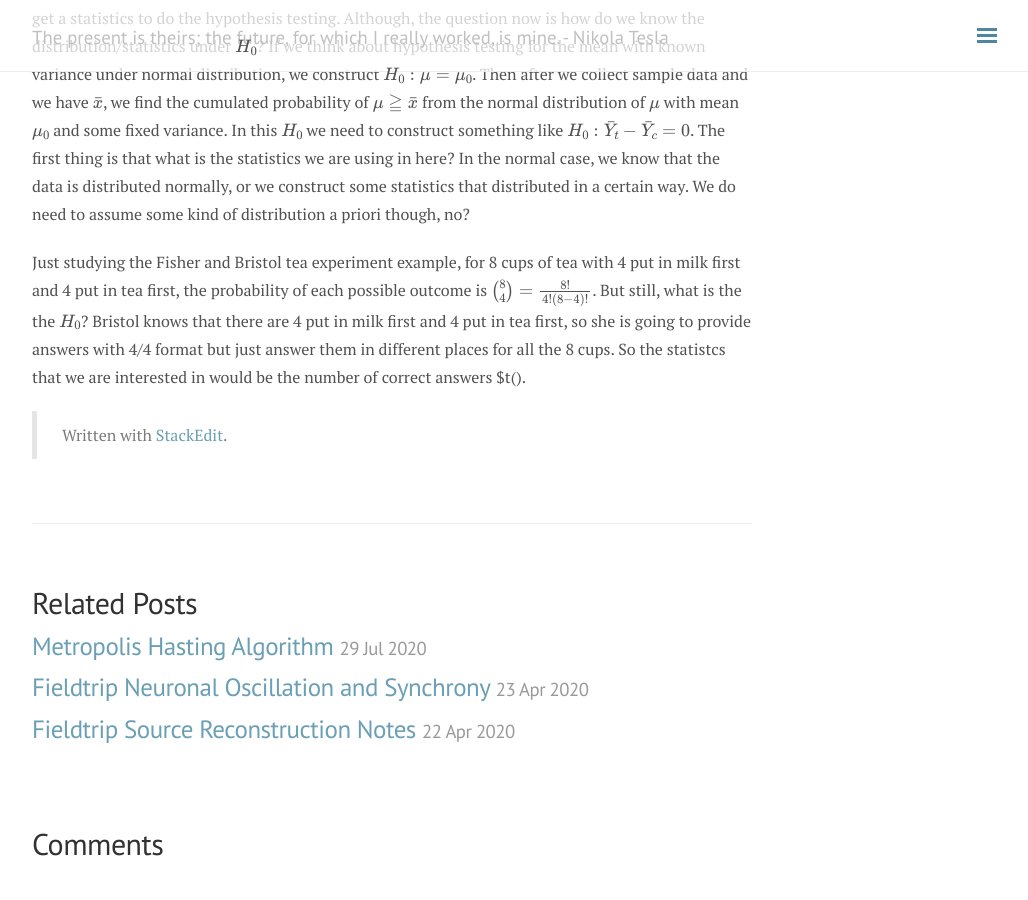
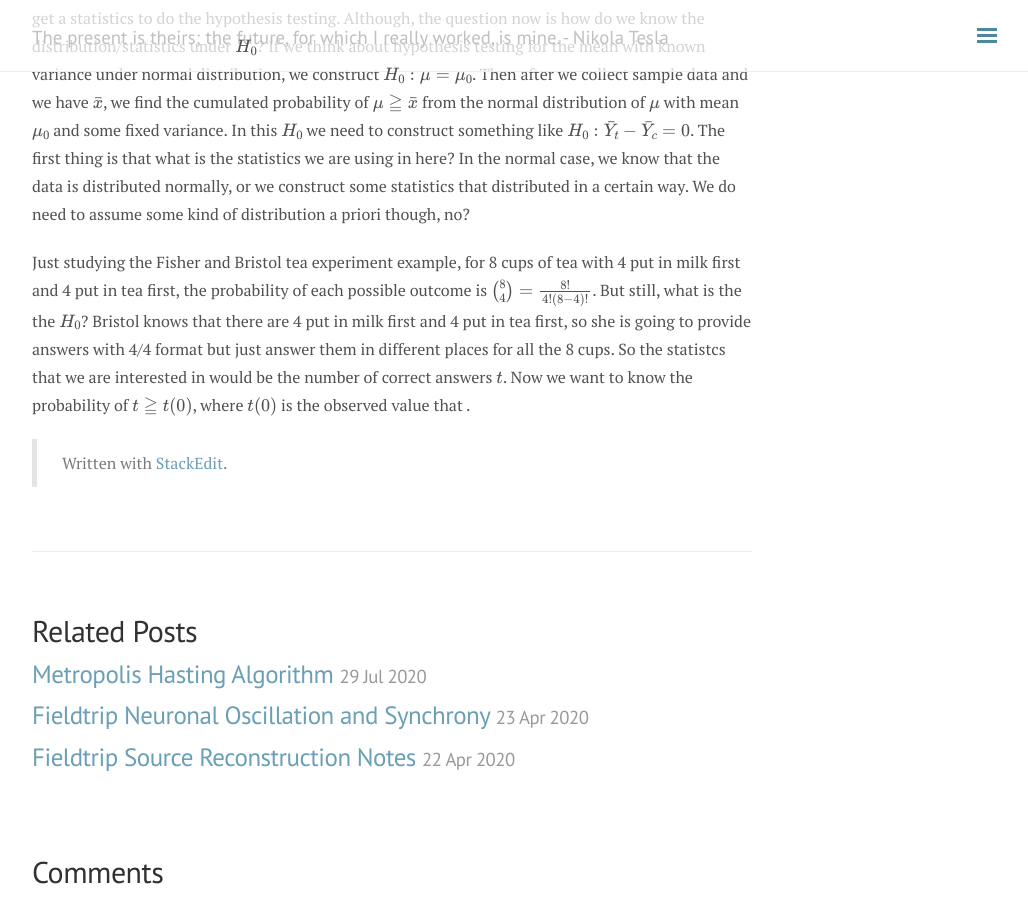
Before and after one commit to andylikescodes/andylikescodes.github.io, a Jekyll site: the page built from _posts/2020-07-28-Testing-Null-Hypothesis-For-Treatment-Effects.md, in a window 1280 px wide and 900 px high, scrolled down 776 px. Shown: the whole window, without its empty margins (248-1276 px from the left). Built offline with Jekyll 4.4.1, drawn with Linux system fonts in a browser that asks for light colours; nearby versions of some CDN libraries; formulas are drawn with MathJax 3; comment, search, counter and statistics services are not loaded; before the commit the page ends 1648 px from its top, so only the background shows below that; part of the change alters nothing that is shown.

Commit message:
_posts/2020-07-28-Testing-Null-Hypothesis-For-Treatment-Effects.md updated from https://stackedit.io/

```diff
--- a/_posts/2020-07-28-Testing-Null-Hypothesis-For-Treatment-Effects.md
+++ b/_posts/2020-07-28-Testing-Null-Hypothesis-For-Treatment-Effects.md
@@ -15,7 +15,7 @@ Should I consider this distribution as the $H_0$ distribution? Assuming there is
 
 Watching the video again - under $H_0$ the potential outcomes are the same for each subject $y_i(0) = y_i(1)$ for all assignments in $\Omega$. In randomized experiments, all assignment vectors in $\Omega$ are equally likely. I am guessing that under the $H_0$, if we take $\bar{Y}_t - \bar{Y}_c$ as the statistics, then it should be some kind of a distribution around 0, because $H_0$ is making the assumption that there is no treatment effect. Then after we have a bunch of observations, then we can use these observations to get a statistics to do the hypothesis testing. Although, the question now is how do we know the distribution/statistics under $H_0$? If we think about hypothesis testing for the mean with known variance under normal distribution, we construct $H_0:\mu=\mu_0$. Then after we collect sample data and we have $\bar{x}$, we find the cumulated probability of  $\mu \geqq \bar{x}$ from the normal distribution of $\mu$ with   mean $\mu_0$ and some fixed variance. In this $H_0$ we need to construct something like $H_0: \bar{Y}_t - \bar{Y}_c=0$. The first thing is that what is the statistics we are using in here? In the normal case, we know that the data is distributed normally, or we construct some statistics that distributed in a certain way. We do need to assume some kind of distribution a priori though, no?
 
-Just studying the Fisher and Bristol tea experiment example, for 8 cups of tea with 4 put in milk first and 4 put in tea first, the probability of each possible outcome is $\binom{8}{4} = \frac{8!}{4!(8-4)!}$. But still, what is the the $H_0$? Bristol knows that there are 4 put in milk first and 4 put in tea first, so she is going to provide answers with 4/4 format but just answer them in different places for all the 8 cups. So the statistcs that we are interested in would be the number of correct answers $t().
+Just studying the Fisher and Bristol tea experiment example, for 8 cups of tea with 4 put in milk first and 4 put in tea first, the probability of each possible outcome is $\binom{8}{4} = \frac{8!}{4!(8-4)!}$. But still, what is the the $H_0$? Bristol knows that there are 4 put in milk first and 4 put in tea first, so she is going to provide answers with 4/4 format but just answer them in different places for all the 8 cups. So the statistcs that we are interested in would be the number of correct answers $t$. Now we want to know the probability of $t\geqq t(0)$, where $t(0)$ is the observed value that .
 
 
 
@@ -25,7 +25,7 @@ Just studying the Fisher and Bristol tea experiment example, for 8 cups of tea w
 
 > Written with [StackEdit](https://stackedit.io/).
 <!--stackedit_data:
-eyJoaXN0b3J5IjpbLTE0NjgxNTM1ODIsLTEwOTgyMjc3OTUsMT
-MxMTQ1ODg3MSw1NjYyMDY2MzgsLTE5NTM0MTM4NjQsMjAwNzQ1
-NTMyNSwtMjA2OTcwODU0NV19
+eyJoaXN0b3J5IjpbLTM5NDY5MjUxMCwtMTA5ODIyNzc5NSwxMz
+ExNDU4ODcxLDU2NjIwNjYzOCwtMTk1MzQxMzg2NCwyMDA3NDU1
+MzI1LC0yMDY5NzA4NTQ1XX0=
 -->
```
